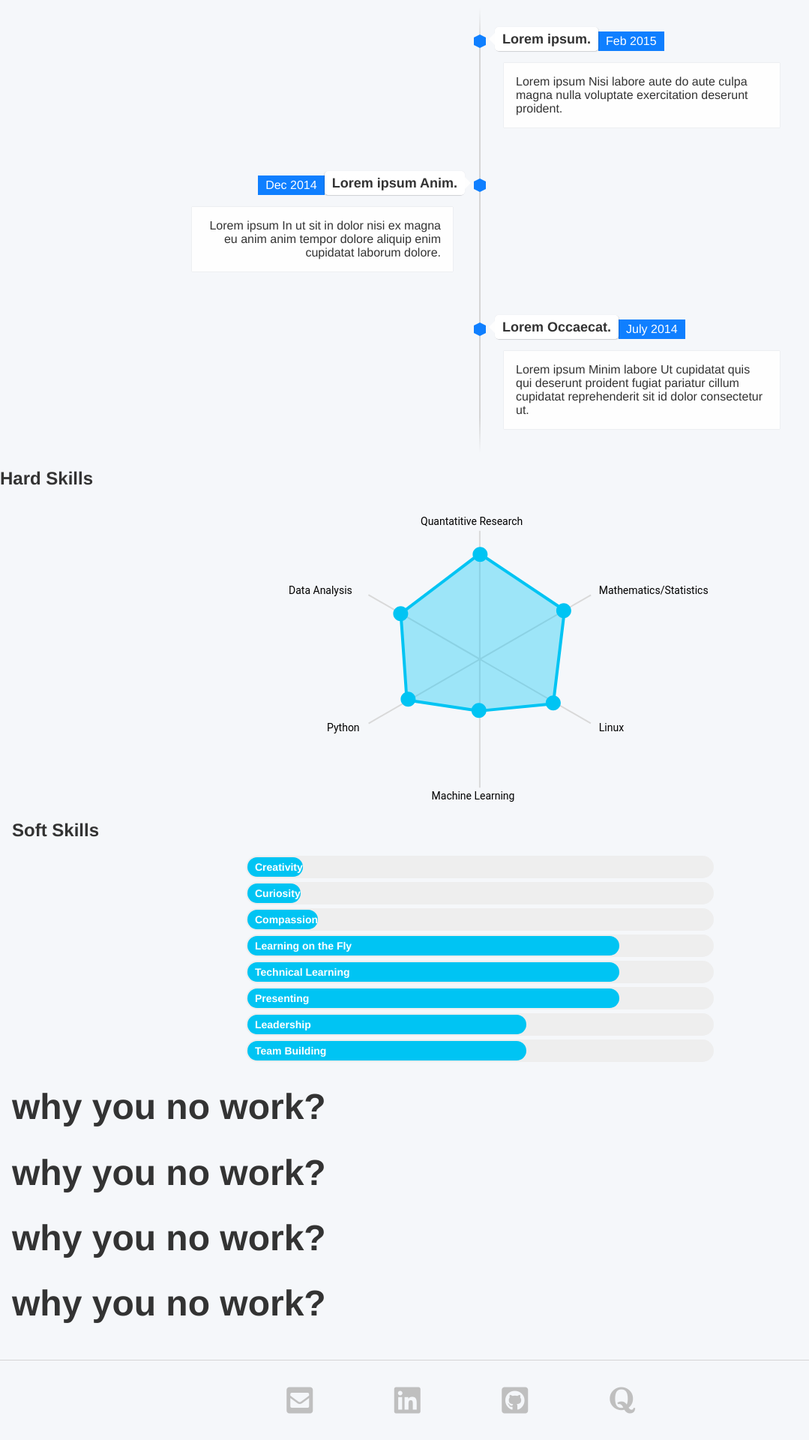
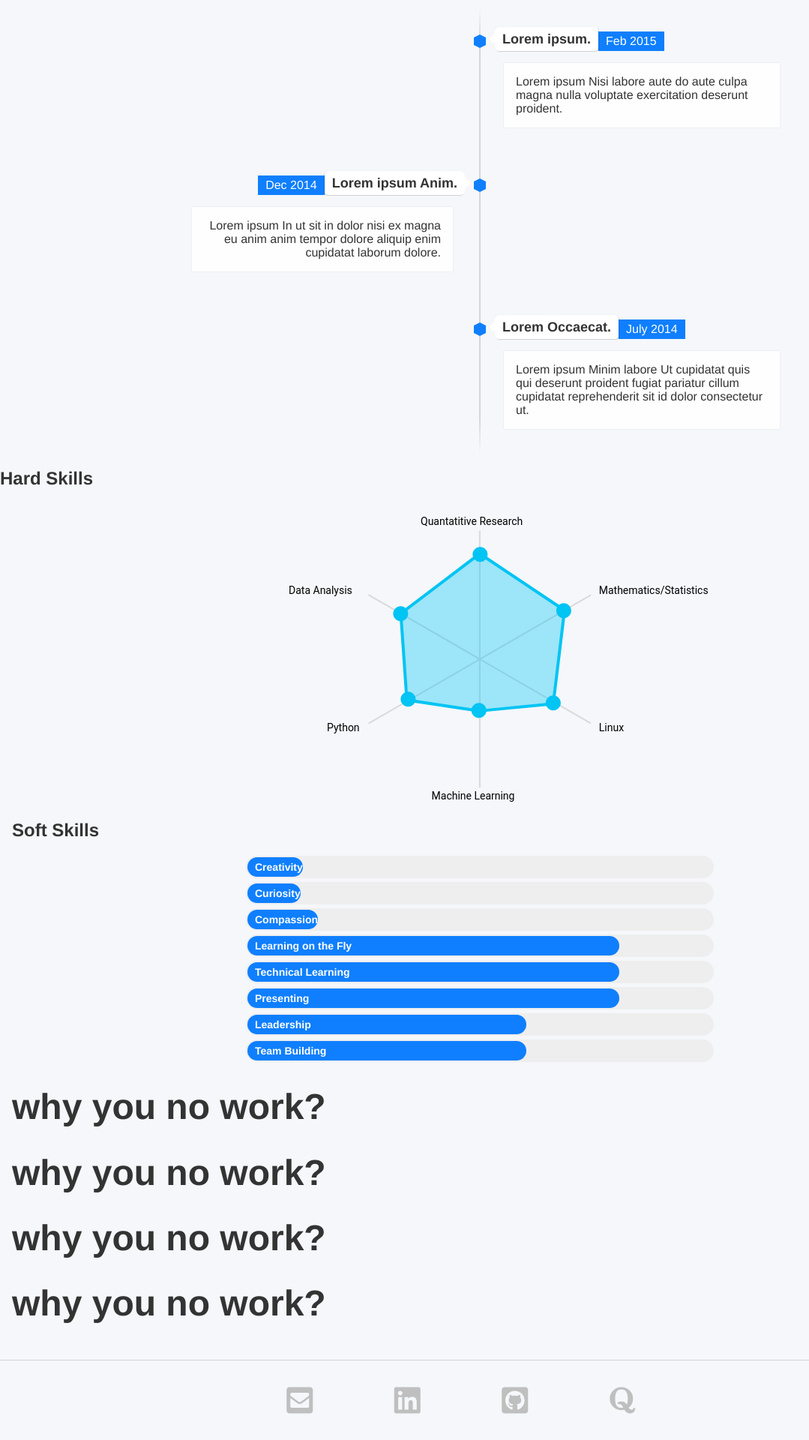
Before and after one commit to mayabenowitz/mayabenowitz.github.io, a Jekyll site: the page built from index.html, in a window 1280 px wide. Shown: the part 1008-2928 px from the top of the page at 75% size, without its empty margins (0-1079 px from the left). Built offline with Jekyll 4.4.1, drawn with Linux system fonts in a browser that asks for light colours; nearby versions of some CDN libraries.

Commit message:
Update main.css

```diff
--- a/css/main.css
+++ b/css/main.css
@@ -600,7 +600,7 @@ body{
 }
 .bar::before{
   content:  attr(data-skill);
-  background-color: #00c4f3;
+  background-color: #0f7fff;
   display: inline-block;
   padding: 5px 0 5px 10px;
   border-radius: inherit;
@@ -611,14 +611,14 @@ body{
 }
 
 .bar.front::before{
-  background-color: #00c4f3;
+  background-color: #0f7fff;
 }
 .bar.back::before{
-  background-color: #00c4f3;
+  background-color: #0f7fff;
 }
 
 .bar.mid::before{
-    background-color: #00c4f3;
+    background-color: #0f7fff;
 }
 
 /* core attributes */
```
